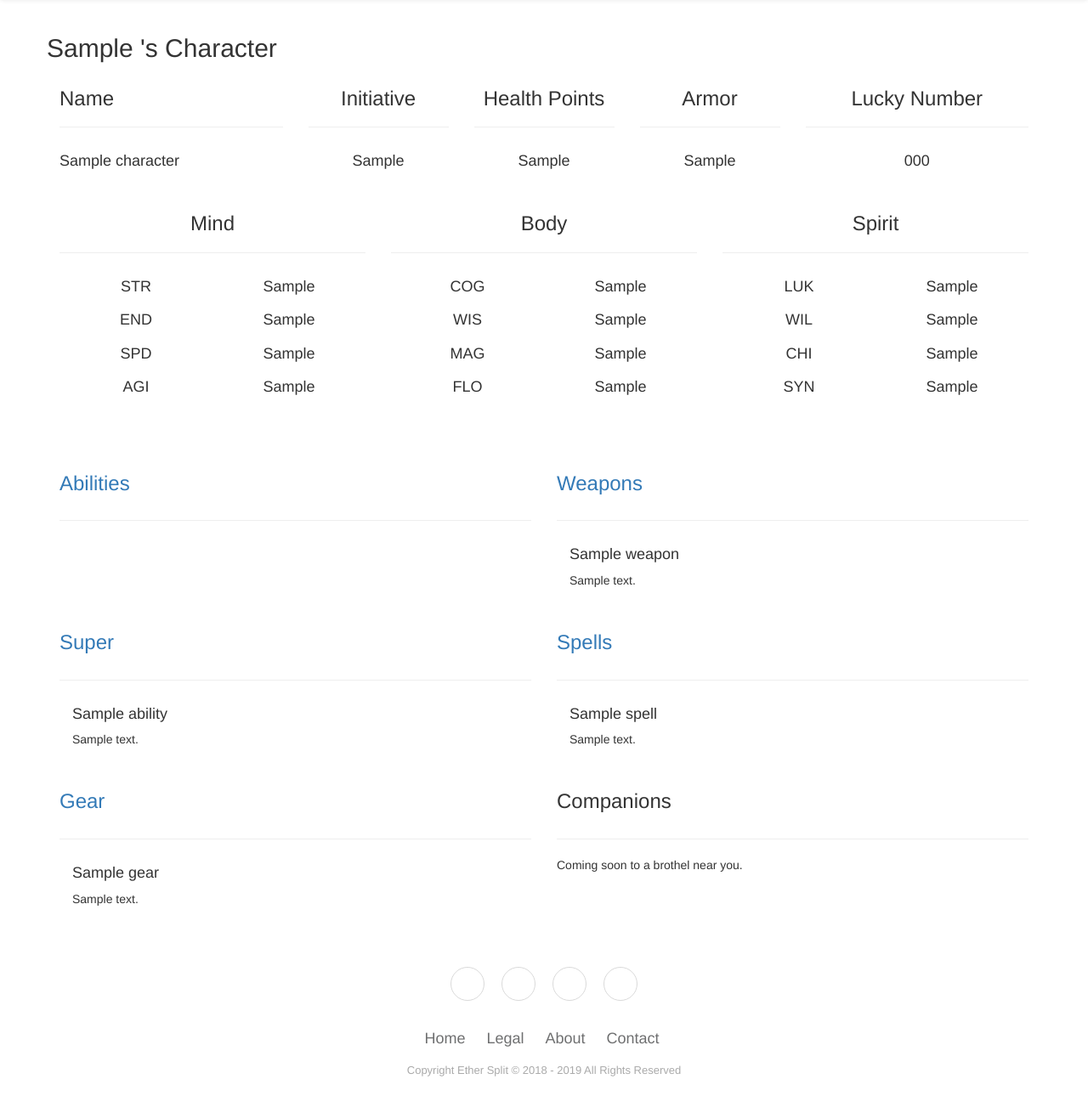
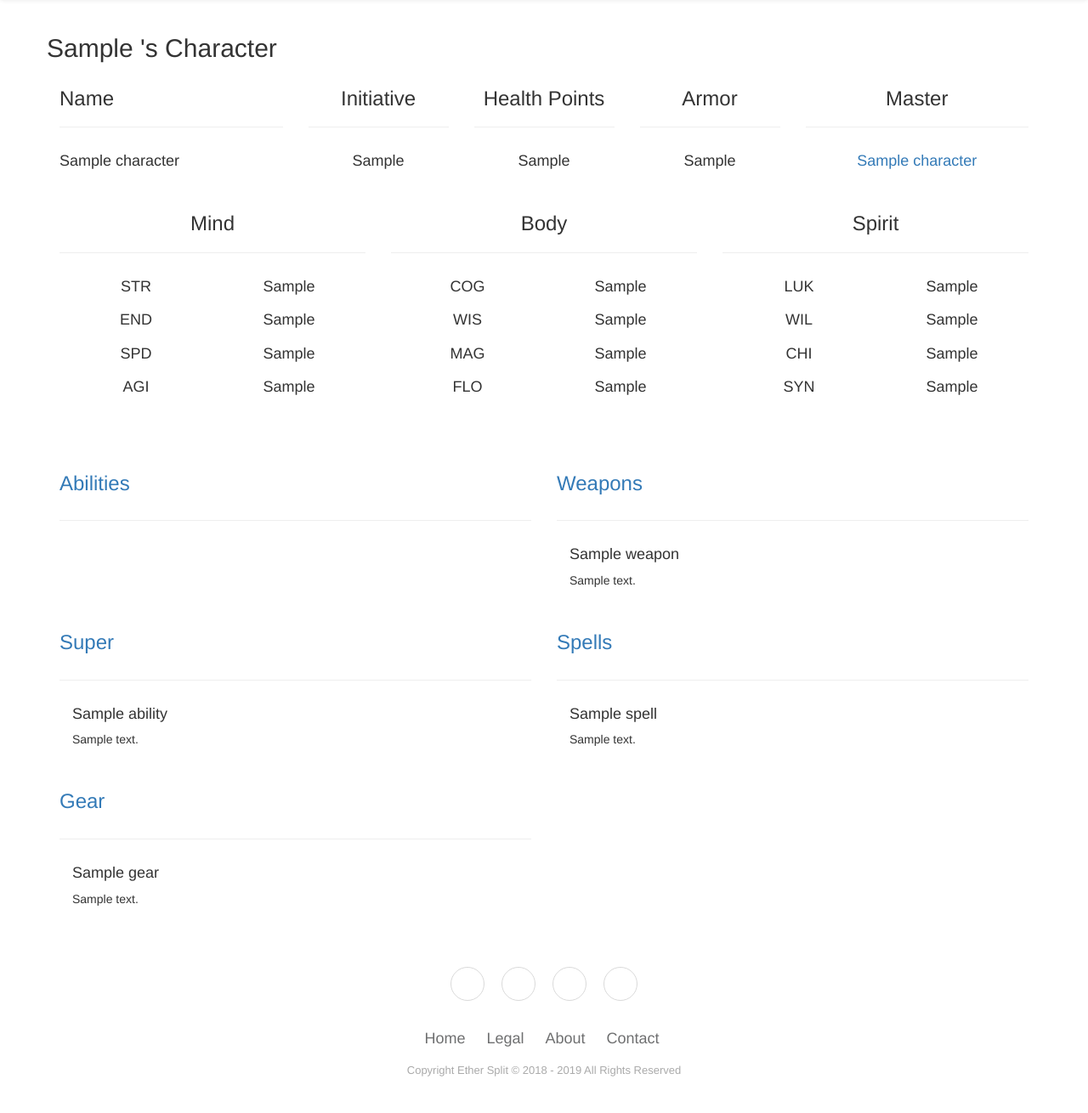
Before and after one commit to dimariap/EtherSplit, a Django app: a page that uses templates/character_page.html in a window 1280 px wide. Shown: the part 52-1362 px from the top of the page at 85% size. Run offline with Django 3.2, Linux system fonts and the light colour scheme; a user stored in the database is signed in; tables that the repository leaves empty hold one stand-in row (values such as "Sample post"); some libraries are stand-ins or nearby versions.

Commit message:
added Companion class, view, and templates
Companion class extends character class, while referencing Characters for a master

added Companion to admin

character_page view filters null Companions

added companion_list.html

added more linebreaks

```diff
--- a/EtherSplitApp/admin.py
+++ b/EtherSplitApp/admin.py
@@ -35,6 +35,10 @@ class MoneyAdmin(admin.ModelAdmin):
     list_display = ('character', 'quantity', 'currency')
 
 
+class CompanionAdmin(admin.ModelAdmin):
+    list_display = ('name', 'user', 'health_points', 'armor', 'initiative', 'is_active', 'is_alive')
+
+
 class RuleAdmin(admin.ModelAdmin):
     pass
 
@@ -51,5 +55,6 @@ admin.site.register(Item, ItemAdmin)
 admin.site.register(Gear, GearAdmin)
 admin.site.register(Spell, SpellAdmin)
 admin.site.register(Money, MoneyAdmin)
+admin.site.register(Companion, CompanionAdmin)
 admin.site.register(Rule, RuleAdmin)
 admin.site.register(Session, SessionAdmin)
--- a/EtherSplitApp/models.py
+++ b/EtherSplitApp/models.py
@@ -177,7 +177,12 @@ class Money(models.Model):
     class Meta:
         verbose_name_plural = 'Money'
 
-# TODO add companion class (define rules first)
+
+class Companion(Character):
+    master = models.ForeignKey(Character, on_delete=models.CASCADE, related_name='+', null=True, blank=True)
+
+    def __str__(self):
+        return self.name
 
 
 class Rule(models.Model):
--- a/EtherSplitApp/views.py
+++ b/EtherSplitApp/views.py
@@ -27,7 +27,8 @@ def group_characters(request, group_id):
         npc.set_password('npc_password')
         npc.save()
         __set_npc_characters_without_a_user(npc)  # sets the characters without a user to npc user
-    character_list = Character.objects.filter(is_active=True, user__groups=group).exclude(user=npc).order_by('-name')
+    character_list = Character.objects.filter(is_active=True, user__groups=group,
+                                              companion__isnull=True).exclude(user=npc).order_by('name')
     context = {
         'group': group,
         'characters': character_list,
@@ -46,7 +47,11 @@ def character_page(request, character_slug):
     gear = Gear.objects.filter(character=character)
     spells = Spell.objects.filter(character=character)
     money = Money.objects.filter(character=character)
-
+    companions = Companion.objects.filter(master=character)
+    is_companion = False
+    if character.name in Companion.objects.values_list('name', flat=True):
+        is_companion = True
+        character = Companion.objects.get(slug=character_slug)
     character.armor = __calculate_total_armor(character, gear)
 
     context = {
@@ -59,6 +64,7 @@ def character_page(request, character_slug):
         'gear': gear,
         'spells': spells,
         'money': money,
+        'companions': companions,
     }
 
     return render(request, 'character_page.html', context)
--- a/templates/character_page.html
+++ b/templates/character_page.html
@@ -59,17 +59,20 @@
 
                  <div class="row">
                      <div class="col-sm-6"><h3><a href="characters/{{ character.slug }}/gear">Gear</a></h3></div>
-                    <div class="col-sm-6"><h3>Companions</h3></div>
+                     {% if not character.master %}
+                         <div class="col-sm-6"><h3>Companions</h3></div>
+                     {% endif %}
                 </div>
 
                  <div class="row">
                     <div class="col-sm-6">
                         {% include "list_pages/gear_list.html" %}
                     </div>
-                    <div class="col-sm-6">
-                        <hr />
-                        Coming soon to a brothel near you.
-                    </div>
+                     {% if not character.master %}
+                        <div class="col-sm-6">
+                            {% include "list_pages/companion_list.html" %}
+                        </div>
+                     {% endif %}
                 </div>
             </div>
         </div>
--- a/templates/list_pages/ability_list.html
+++ b/templates/list_pages/ability_list.html
@@ -3,7 +3,7 @@
     {% if not ability.is_super %}
         <div class="col-sm-12">
             <h4>{{ ability.name }}</h4>
-            <p>{{ ability.description }}</p>
+            <p>{{ ability.description | linebreaks }}</p>
             <br />
         </div>
     {% endif %}
--- a/templates/list_pages/character_overview.html
+++ b/templates/list_pages/character_overview.html
@@ -3,7 +3,12 @@
     <div class="col-sm-2" align="center"><h3>Initiative</h3><hr /></div>
     <div class="col-sm-2" align="center"><h3>Health Points</h3><hr /></div>
     <div class="col-sm-2" align="center"><h3>Armor</h3><hr /></div>
-    <div class="col-sm-3" align="center"><h3>Lucky Number</h3><hr /></div>
+    {% if character.master %}
+        <div class="col-sm-3" align="center"><h3>Master</h3><hr /></div>
+    {% else %}
+        <div class="col-sm-3" align="center"><h3>Lucky Number</h3><hr /></div>
+    {% endif %}
+
 </div>
 
 <div class="row" id="character_overview">
@@ -11,5 +16,11 @@
     <div class="col-sm-2" align="center"><h4>{{ character.initiative }}</h4></div>
     <div class="col-sm-2" align="center"><h4>{{ character.health_points }}</h4></div>
     <div class="col-sm-2" align="center"><h4>{{ character.armor }}</h4></div>
-    <div class="col-sm-3" align="center"><h4>{{ character.lucky_number }}</h4></div>
+    {% if character.master %}
+        <div class="col-sm-3" align="center">
+            <h4><a href="characters/{{ character.master.slug }}">{{ character.master }}</a></h4>
+        </div>
+    {% else %}
+        <div class="col-sm-3" align="center"><h4>{{ character.lucky_number }}</h4></div>
+    {% endif %}
 </div>
--- a/templates/list_pages/gear_list.html
+++ b/templates/list_pages/gear_list.html
@@ -2,7 +2,7 @@
 {% for gear_piece in gear %}
     <div class="col-sm-12">
         <h4>{{ gear_piece.name }}</h4>
-        <p>{{ gear_piece.description }}</p>
+        <p>{{ gear_piece.description | linebreaks }}</p>
         <br />
     </div>
 {% endfor %}
--- a/templates/list_pages/spell_list.html
+++ b/templates/list_pages/spell_list.html
@@ -2,7 +2,7 @@
 {% for spell in spells %}
     <div class="col-sm-12">
         <h4>{{ spell.name }}</h4>
-        <p>{{ spell.description }}</p>
+        <p>{{ spell.description | linebreaks }}</p>
         <br />
     </div>
 {% endfor %}
--- a/templates/list_pages/super_ability_list.html
+++ b/templates/list_pages/super_ability_list.html
@@ -3,7 +3,7 @@
     {% if ability.is_super %}
         <div class="col-sm-12">
             <h4>{{ ability.name }}</h4>
-            <p>{{ ability.description }}</p>
+            <p>{{ ability.description | linebreaks }}</p>
             <br />
         </div>
     {% endif %}
--- a/templates/list_pages/weapon_list.html
+++ b/templates/list_pages/weapon_list.html
@@ -2,7 +2,7 @@
 {% for weapon in weapons %}
     <div class="col-sm-12">
         <h4>{{ weapon.name }}</h4>
-        <p>{{ weapon.description }}</p>
+        <p>{{ weapon.description | linebreaks }}</p>
         <br />
     </div>
 {% endfor %}
```
Also changed, not shown: templates/list_pages/companion_list.html (added, +8 -0 lines), EtherSplitApp/migrations/0023_companion.py (added), EtherSplitApp/migrations/0024_auto_20190510_1359.py (added).
